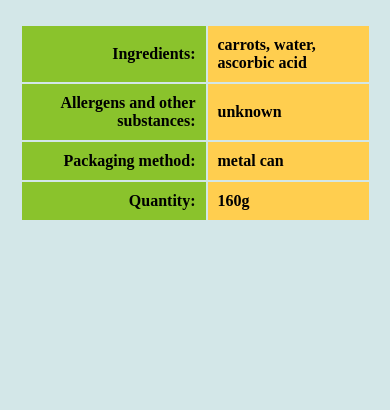
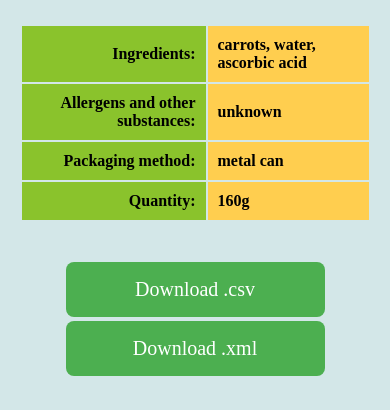
Before and after one commit to avramrs/TehnologiiWebCanF, a PHP site: page /can-template.html in a window 390 px wide. Shown: the part 612-1022 px from the top of the page. Before the commit the page ends 832 px from the top, so only its background shows below. Run offline with PHP 8.4, Linux system fonts and the light colour scheme; lists and menus that the app fills with data are empty.

Commit message:
Changes to template page

```diff
--- a/CanF/can-template.html
+++ b/CanF/can-template.html
@@ -8,7 +8,9 @@
 
 	<div id="CF-logo-section" >
 		<div class="CF-template-container">
-			<img src="img/LogoTW2.png" alt="Logo">
+			<a href="Products.html">
+				<img src="img/LogoTW2.png" alt="Logo">
+			</a>
 		</div>
 	</div>
 
@@ -44,6 +46,14 @@
 				</table>
 			</div>
 		</div>
+		<div id="CF-download-buttons" class="CF-center-aligned-text">
+			<a download href="can-template.html">
+  				Download .csv
+			</a>
+			<a download href="can-template.html">
+  				Download .xml
+			</a>
+		</div>
 	</div>
 
 </body>
--- a/CanF/css/style.css
+++ b/CanF/css/style.css
@@ -148,6 +148,10 @@ CAN TEMPLATE PAGE
 	text-align: left;
 	background-color: #ffce4f;
 }
+/* CAN DOWNLOAD BUTTONS */
+#CF-can-template #CF-download-buttons {
+	margin-top: 40px
+}
 
 /***************************
 UPLOAD PAGE
@@ -157,14 +161,65 @@ UPLOAD PAGE
     margin: 70px 0 75px 20%;
     width: 30%;
 }
-.CF-template-can-images {
-	display: flex;
-	margin-top: 40px;
-	margin-bottom: 20px;
-    margin-left: auto;
-    margin-right: auto;
-    width: 30%;
+#CF-can-upload #CF-upload-text h1 {
+	margin: 0;
+    font-family: helvetica;
+    color: #13404e;
+    text-align: center;
 }
+#CF-can-upload #CF-upload-button {
+	display: inline-block;
+	position: absolute;
+    margin-top: 75px;
+}
+#CF-can-upload #CF-upload-button input {
+	display: none;
+}
+#CF-can-upload #CF-upload-button label,
+/* PLUS CAN TEMPLATE DOWNLOAD BUTTONS */
+#CF-can-template #CF-download-buttons a {
+	text-decoration: none;
+    background-color: #4CAF50;
+    color: white;
+    padding: 16px 32px;
+    display: inline-block;
+    font-size: 24px;
+    margin: 4px 2px;
+    cursor: pointer;
+    border-radius: 8px;
+}
+/* UPLOAD PAGE RESPONSIVE */
+@media screen and (max-width: 767px) {
+	#CF-can-upload #CF-upload-text {
+		display: block;
+		width: 75%;
+		margin: 0 auto;
+	}
+	#CF-can-upload #CF-upload-button {
+		position: relative;
+		display: block;
+		width: 75%;
+		margin: 0 auto;
+	}
+	#CF-can-upload #CF-upload-button label {
+		margin: 20px auto;
+    	display: block;
+    	width: 50%;
+    	text-align: center;
+	}
+	/* PLUS CAN TEMPLATE DOWNLOAD BUTTONS */
+	#CF-can-template #CF-download-buttons a {
+		display: block;
+	    width: 50%;
+	    margin-left: auto;
+	    margin-right: auto;
+	    font-size: 20px;
+	}
+}
+
+
+
+
 
 /***************************
 THUMBNAIL SECTION
--- a/CanF/upload-page.html
+++ b/CanF/upload-page.html
@@ -8,7 +8,9 @@
 
 	<div id="CF-logo-section" >
 		<div class="CF-template-container">
-			<img src="img/LogoTW2.png" alt="Logo">
+			<a href="Products.html">
+				<img src="img/LogoTW2.png" alt="Logo">
+			</a>
 		</div>
 	</div>
 
```
Also changed, not shown: other parts of CanF/css/style.css (+1 -44 lines).
